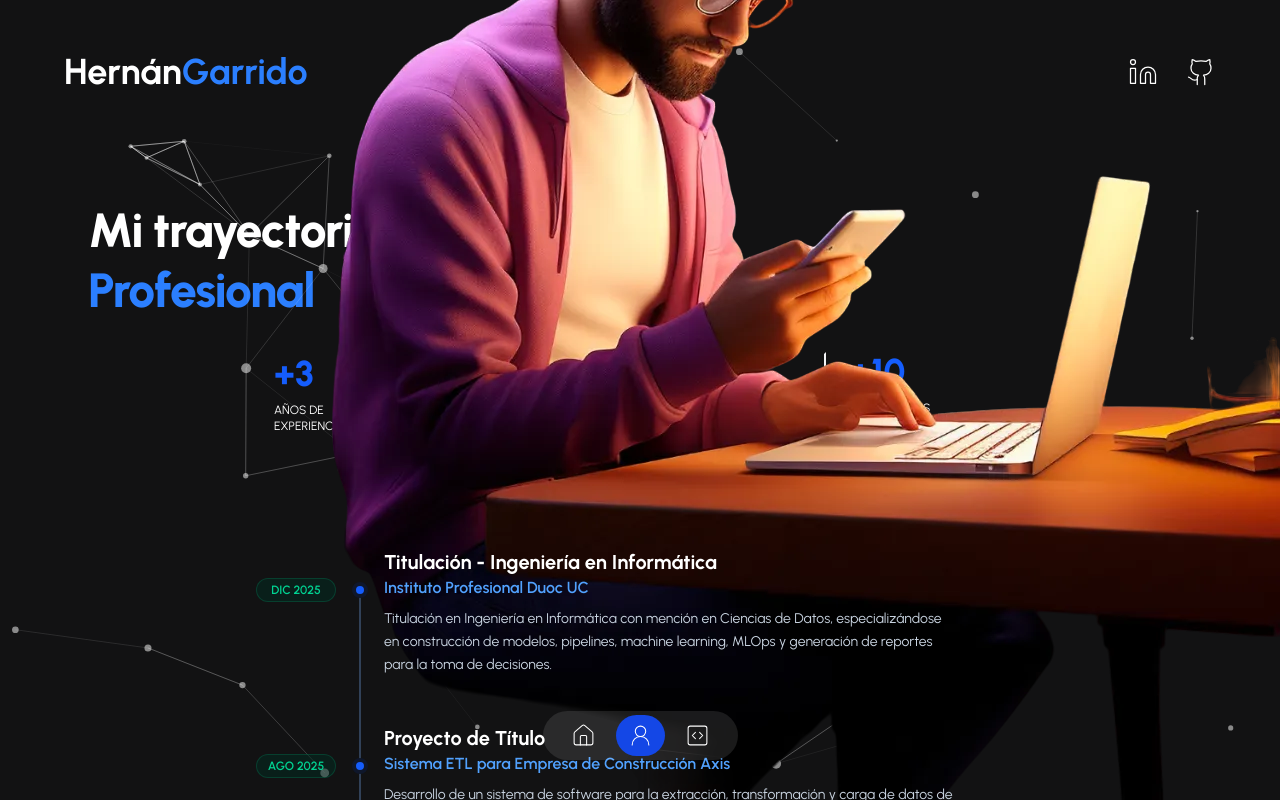
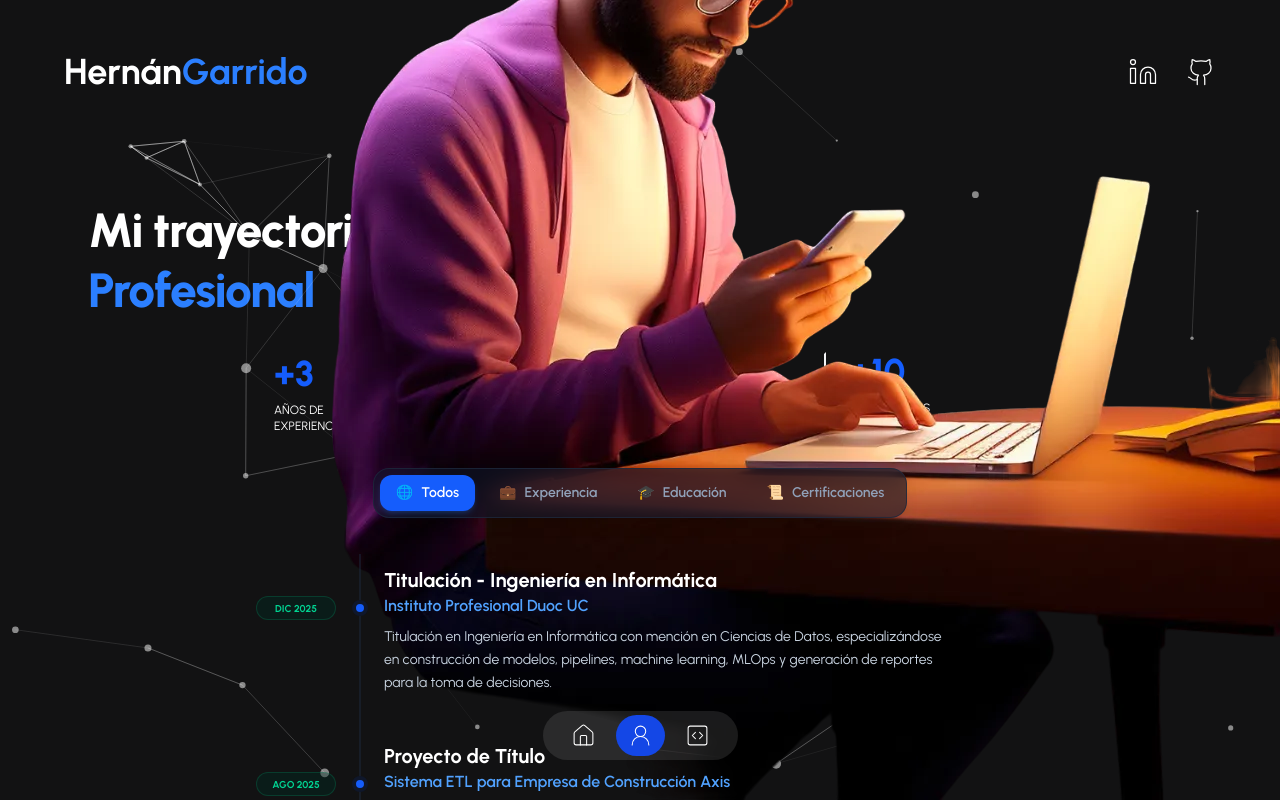
Before and after one commit to h-garrido/my-portfolio-nextjs, a Next.js app: page /about-me in a window 1280 px wide. Shown: the top 800 px of the page. Built offline with nearby package versions, Linux system fonts and the light colour scheme.

Commit message:
feat: timeline de trayectoria interactivo con filtros por categorías y animaciones Framer Motion

```diff
--- a/components/time-line.tsx
+++ b/components/time-line.tsx
@@ -1,38 +1,101 @@
+"use client";
+
+import { useState } from "react";
+import { motion, AnimatePresence } from "framer-motion";
 import { dataAboutPage } from "@/data";
 
 const TimeLine = () => {
+  const [filter, setFilter] = useState<"todos" | "experiencia" | "educacion" | "certificaciones">("todos");
+
+  const categories = [
+    { id: "todos", label: "Todos", icon: "🌐" },
+    { id: "experiencia", label: "Experiencia", icon: "💼" },
+    { id: "educacion", label: "Educación", icon: "🎓" },
+    { id: "certificaciones", label: "Certificaciones", icon: "📜" },
+  ];
+
+  const filteredData = dataAboutPage.filter(
+    (item) => filter === "todos" || item.category === filter
+  );
+
   return (
-    <div
-      className="flex flex-col justify-center divide-y
-        divide-slate-200"
+    <div className="flex flex-col justify-center my-8">
+      {/* Selector de Filtros Glassmórfico */}
+      <div className="flex flex-wrap justify-center gap-2 mb-12 max-w-2xl mx-auto bg-slate-900/60 backdrop-blur-md p-1.5 rounded-2xl border border-slate-800/80 shadow-lg">
+        {categories.map((cat) => (
+          <button
+            key={cat.id}
+            onClick={() => setFilter(cat.id as any)}
+            className={`relative flex items-center gap-2 px-4 py-2 text-xs md:text-sm font-semibold rounded-xl cursor-pointer transition-all duration-300 ${
+              filter === cat.id
+                ? "bg-blue-600 text-white shadow-md shadow-blue-500/20"
+                : "text-slate-400 hover:text-white hover:bg-slate-800/50"
+            }`}
           >
-      <div className="w-full max-w-3xl mx-auto md:pb-40 md:pt-20">
+            <span>{cat.icon}</span>
+            <span>{cat.label}</span>
+          </button>
+        ))}
+      </div>
+
+      <div className="w-full max-w-3xl mx-auto md:pb-28">
+        <div className="relative min-h-[300px]">
+          {/* Línea conectora de fondo fija en pantallas grandes */}
+          <div className="absolute left-2 sm:left-[6.5rem] top-3 bottom-3 w-px bg-slate-800 -translate-x-1/2 hidden sm:block" />
+
           <div className="-my-6">
-          {dataAboutPage.map((data) => (
-            <div key={data.id} className="relative py-6 pl-8 sm:pl-32 group">
-              <h3 className="mb-1 text-lg sm:text-xl font-bold text-white sm:mb-0">{data.title}</h3>
+            <AnimatePresence mode="popLayout">
+              {filteredData.length > 0 ? (
+                filteredData.map((data) => (
+                  <motion.div
+                    key={data.id}
+                    layout
+                    initial={{ opacity: 0, y: 15 }}
+                    animate={{ opacity: 1, y: 0 }}
+                    exit={{ opacity: 0, scale: 0.95 }}
+                    transition={{ duration: 0.25 }}
+                    className="relative py-6 pl-8 sm:pl-32 group"
+                  >
+                    <h3 className="mb-1 text-lg sm:text-xl font-bold text-white sm:mb-0">
+                      {data.title}
+                    </h3>
+
                     <div
                       className="flex flex-col sm:flex-row items-start mb-1
-                                        group-last:before:hidden before:absolute
-                                        before:left-2 sm:before:left-0 before:h-full
+                                              before:absolute before:left-2 sm:before:left-0 before:h-full
                                               before:px-px before:bg-slate-700 sm:before:ml-[6.5rem]
                                               before:self-start before:-translate-x-1/2
                                               before:translate-y-3 after:absolute after:left-2
                                               sm:after:left-0 after:w-2 after:h-2 after:bg-blue-600
                                               after:border-4 after:box-content after:border-slate-900
                                               after:rounded-full sm:after:ml-[6.5rem] after:-translate-x-1/2
-                                        after:translate-y-1.5"
+                                              after:translate-y-1.5 sm:before:hidden"
                     >
-                <time className="sm:absolute left-0 translate-y-0.5 inline-flex items-center justify-center text-xs font-semibold uppercase w-20 h-6 mb-3 sm:mb-0 text-emerald-400 bg-emerald-950/50 border border-emerald-500/20 rounded-full">
+                      <time className="sm:absolute left-0 translate-y-0.5 inline-flex items-center justify-center text-[10px] font-bold uppercase w-20 h-6 mb-3 sm:mb-0 text-emerald-400 bg-emerald-950/40 border border-emerald-500/20 rounded-full">
                         {data.date}
                       </time>
                       <div className="text-sm sm:text-base font-semibold text-blue-400">
                         {data.subtitle}
                       </div>
                     </div>
-              <div className="text-sm text-slate-300 max-w-xl leading-relaxed mt-2">{data.description}</div>
+
+                    <div className="text-sm text-slate-300 max-w-xl leading-relaxed mt-2">
+                      {data.description}
                     </div>
-          ))}
+                  </motion.div>
+                ))
+              ) : (
+                <motion.div
+                  initial={{ opacity: 0 }}
+                  animate={{ opacity: 1 }}
+                  exit={{ opacity: 0 }}
+                  className="text-center py-16 text-slate-400"
+                >
+                  No hay elementos en esta categoría.
+                </motion.div>
+              )}
+            </AnimatePresence>
+          </div>
         </div>
       </div>
     </div>
--- a/data.tsx
+++ b/data.tsx
@@ -48,6 +48,7 @@ export const dataAboutPage = [
     description:
       "Titulación en Ingeniería en Informática con mención en Ciencias de Datos, especializándose en construcción de modelos, pipelines, machine learning, MLOps y generación de reportes para la toma de decisiones.",
     date: "Dic 2025",
+    category: "educacion",
   },
   {
     id: 2,
@@ -56,6 +57,7 @@ export const dataAboutPage = [
     description:
       "Desarrollo de un sistema de software para la extracción, transformación y carga de datos de producción, generando insights valiosos para la toma de decisiones empresariales mediante análisis de datos y visualizaciones interactivas.",
     date: "Ago 2025",
+    category: "experiencia",
   },
   {
     id: 3,
@@ -64,6 +66,7 @@ export const dataAboutPage = [
     description:
       "Migración, rediseño y refactorización de la página web principal y sucursal virtual. Aplicación de procesos de modernización utilizando PHP, HTML, CSS, JavaScript y PostgreSQL, mejorando la experiencia tanto para clientes como administradores.",
     date: "Ago 2025",
+    category: "experiencia",
   },
   {
     id: 4,
@@ -72,6 +75,7 @@ export const dataAboutPage = [
     description:
       "Certificación que valida competencias fundamentales en conceptos de datos, servicios de datos relacionales y no relacionales en Microsoft Azure, y análisis de cargas de trabajo de datos en la nube.",
     date: "Ago 2025",
+    category: "certificaciones",
   },
   {
     id: 5,
@@ -80,6 +84,7 @@ export const dataAboutPage = [
     description:
       "Certificación que valida conocimientos fundamentales en programación Python, incluyendo sintaxis, estructuras de datos, programación orientada a objetos y mejores prácticas de desarrollo.",
     date: "Abr 2025",
+    category: "certificaciones",
   },
   {
     id: 6,
@@ -88,6 +93,7 @@ export const dataAboutPage = [
     description:
       "Certificación que valida conocimientos fundamentales en inteligencia artificial y machine learning, incluyendo servicios de IA cognitivos, machine learning y computer vision en Azure.",
     date: "Oct 2024",
+    category: "certificaciones",
   },
   {
     id: 7,
@@ -96,6 +102,7 @@ export const dataAboutPage = [
     description:
       "Formación especializada en construcción de modelos de datos, pipelines, estadísticas, machine learning, MLOps, versionado, monitoreo, retraining y generación de reportes para la toma de decisiones empresariales.",
     date: "2022-2025",
+    category: "educacion",
   },
 ];
 
```
Lines whose indentation alone changed are shown as unchanged.
